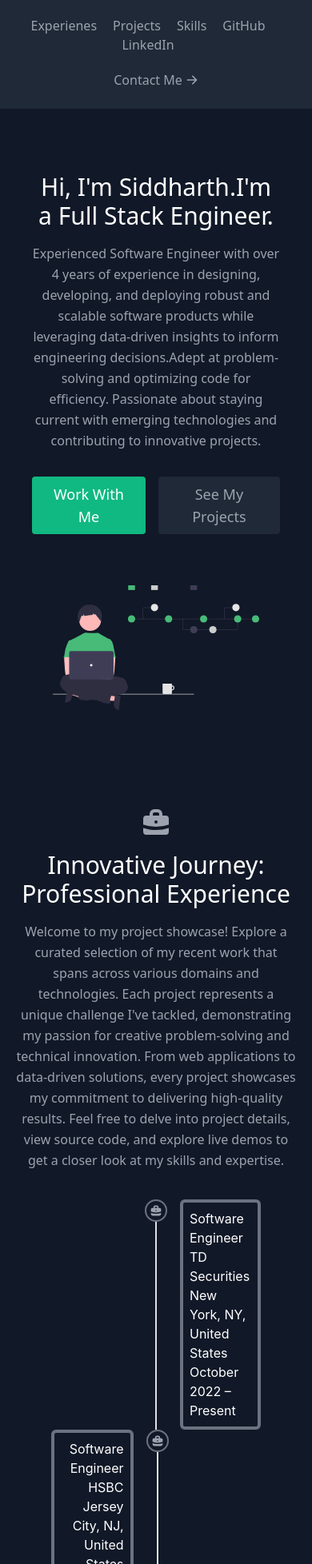
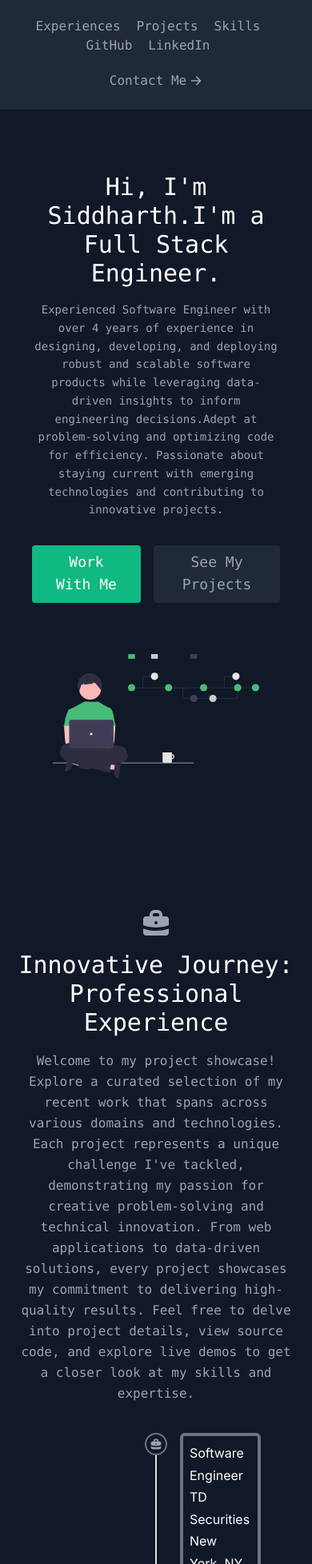
Before and after one commit to siddharthkhonde/siddharthkhonde.github.io, a React (Create React App) app: page / in a window 390 px wide. Shown: the part 44-2000 px from the top of the page at 80% size. Built offline with nearby package versions, Linux system fonts and the light colour scheme.

Commit message:
added changes to the font of the page

```diff
--- a/public/index.html
+++ b/public/index.html
@@ -26,7 +26,9 @@
     -->
     <title>Siddharth Khonde</title>
   </head>
-  <body>
+  <body style="color: #c9cacc; font-weight: 400;font-size: 14px;
+  font-family: Menlo, Meslo LG, monospace; line-height: 1.725;
+  text-rendering: geometricPrecision;">
 
   <form name="test" netlify netlify-honeypot="bot-field" hidden>
     <input type="text" name="name" />
--- a/src/components/Experiences.jsx
+++ b/src/components/Experiences.jsx
@@ -8,8 +8,8 @@ import { experiences } from "../data";
 export default function Experiences() {
   return (
     <section id="experiences">
-      <div className="container px-5 py-10 mx-auto text-center lg:px-40">
-        <BriefcaseIcon className="mx-auto inline-block w-10 mb-4"/>
+      <div className="container px-5 py-20 mx-auto text-center lg:px-40">
+        <BriefcaseIcon className="mx-auto inline-block w-10 mb-4" />
         <h1 className="sm:text-4xl text-3xl font-medium title-font mb-4 text-white">
           Innovative Journey: Professional Experience
         </h1>
@@ -27,7 +27,9 @@ export default function Experiences() {
           <Timeline
             align="alternate"
             value={experiences}
-        marker={() => <BriefcaseIcon className="mx-auto inline-block w-7 rounded-full border-2 border-gray-500 p-1"/>}
+            marker={() => (
+              <BriefcaseIcon className="mx-auto inline-block w-7 rounded-full border-2 border-gray-500 p-1" />
+            )}
             content={(item) => (
               <div className="bg-transparent p-2 rounded-md border-4 border-gray-500 text-white">
                 <h4>{item.post}</h4>
--- a/src/components/Navbar.jsx
+++ b/src/components/Navbar.jsx
@@ -12,7 +12,7 @@ export default function Navbar() {
         </a>
         <nav className="md:mr-auto md:ml-4 md:py-1 md:pl-4 md:border-l md:border-gray-700	flex flex-wrap items-center text-base justify-center">
           <a href="#experiences" className="mr-5 hover:text-white">
-            Experienes
+            Experiences
           </a>
           <a href="#projects" className="mr-5 hover:text-white">
             Projects
--- a/src/components/Projects.jsx
+++ b/src/components/Projects.jsx
@@ -5,7 +5,7 @@ import { projects } from "../data";
 export default function Projects() {
   return (
     <section id="projects" className="text-gray-400 bg-gray-900 body-font">
-      <div className="container px-5 py-10 mx-auto text-center lg:px-40">
+      <div className="container px-5 py-20 mx-auto text-center lg:px-40">
         <div className="flex flex-col w-full mb-20">
           <CodeIcon className="mx-auto inline-block w-10 mb-4" />
           <h1 className="sm:text-4xl text-3xl font-medium title-font mb-4 text-white">
--- a/src/components/Skills.jsx
+++ b/src/components/Skills.jsx
@@ -5,7 +5,7 @@ import { skills } from "../data";
 export default function Skills() {
   return (
     <section id="skills">
-      <div className="container px-5 py-10 mx-auto">
+      <div className="container px-5 py-20 mx-auto">
         <div className="text-center mb-20">
           <ChipIcon className="w-10 inline-block mb-4" />
           <h1 className="sm:text-4xl text-3xl font-medium title-font text-white mb-4">
```
Lines whose indentation alone changed are shown as unchanged.
